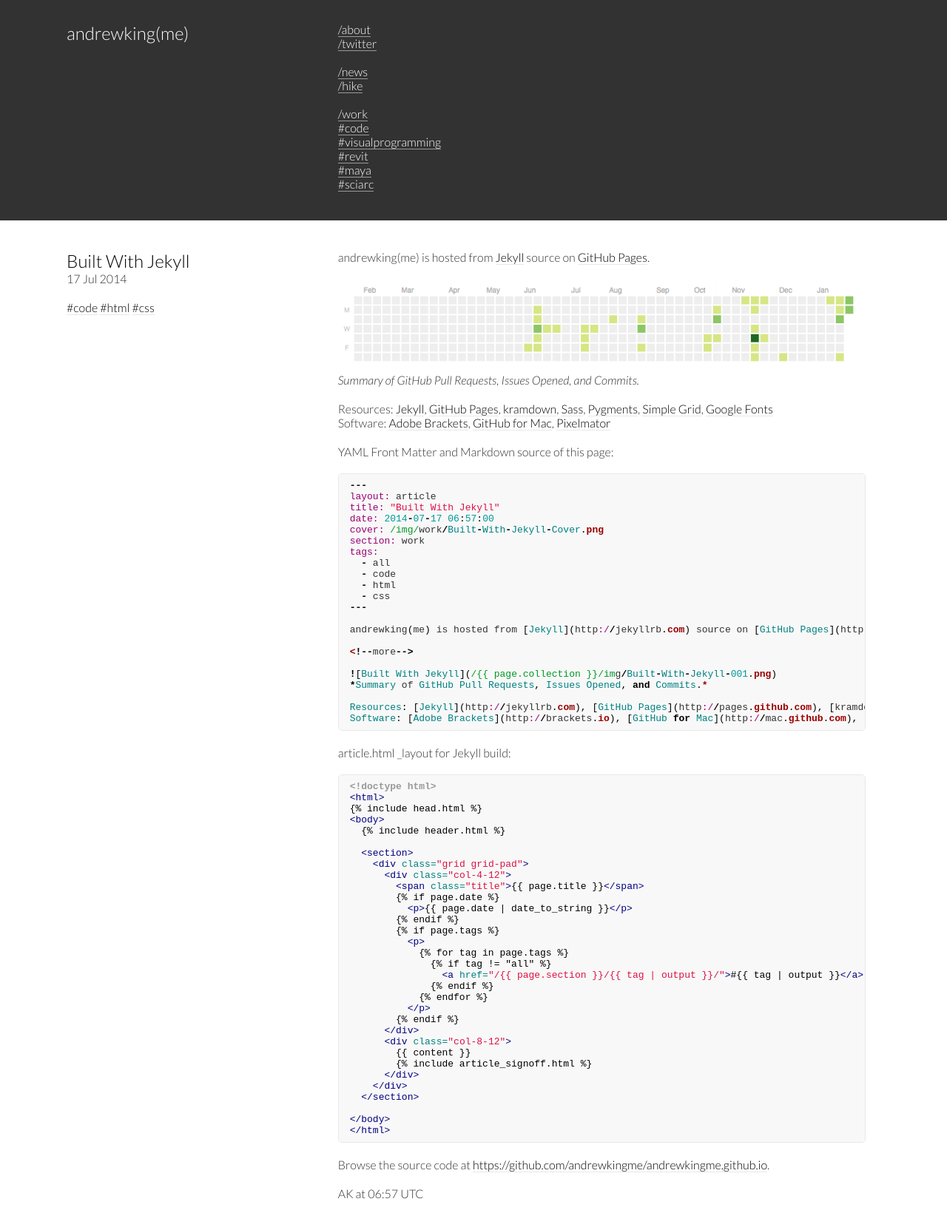
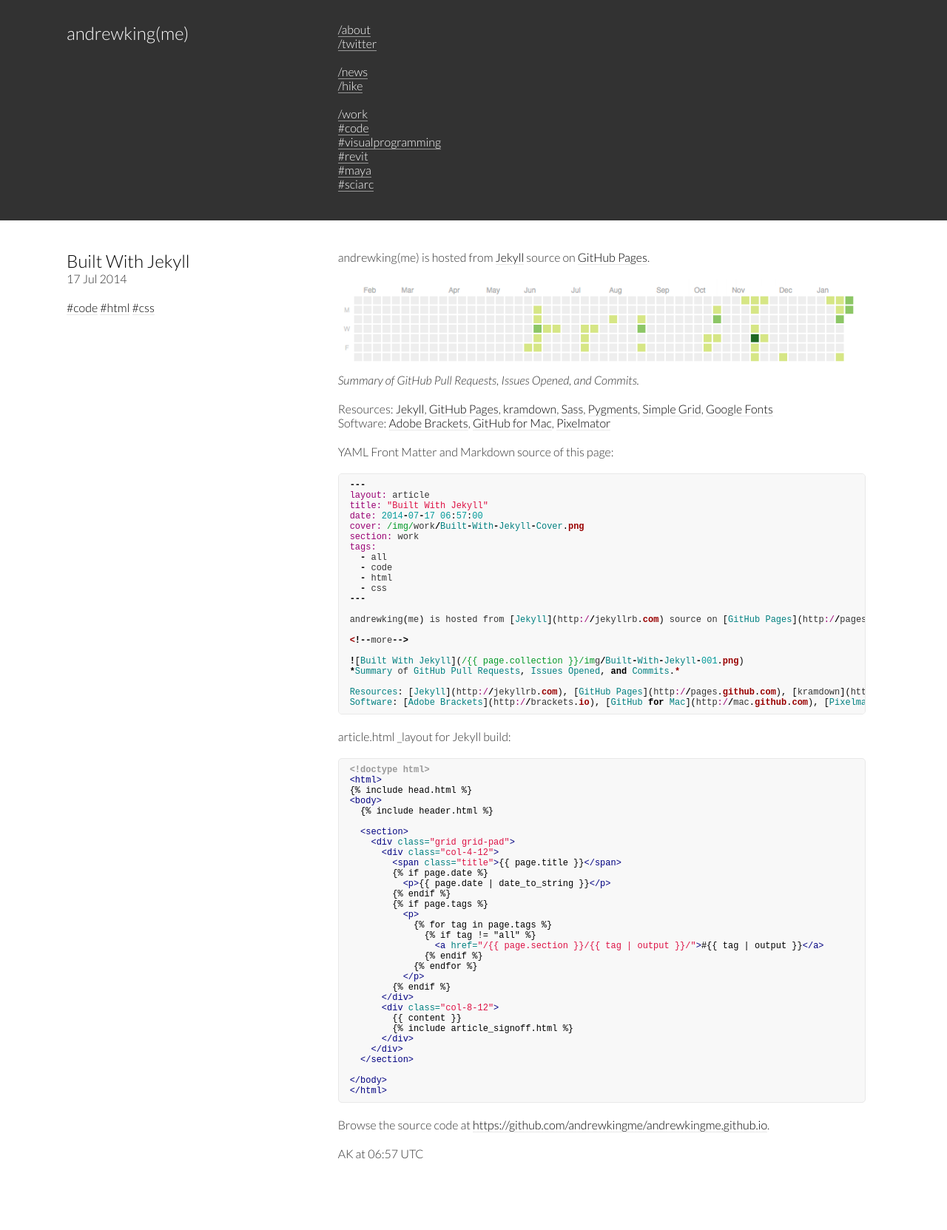
Before and after one commit to andrewkingme/andrewkingme.github.io, a Jekyll site: the page built from _work/Built-With-Jekyll.md, in a window 1280 px wide. Shown: the whole page at 74% size. Built offline with Jekyll 4.4.1, drawn with Linux system fonts in a browser that asks for light colours; after the commit the page ends 1609 px from its top, so only the background shows below that.

Commit message:
css Cross Browser Font Size Consistency

```diff
--- a/_includes/head.html
+++ b/_includes/head.html
@@ -9,7 +9,7 @@
   <link rel="apple-touch-icon" sizes="120x120" href="/assets/ico/apple-touch-icon-120x120.png">
   <link rel="apple-touch-icon" sizes="76x76" href="/assets/ico/apple-touch-icon-76x76.png">
   <link rel="stylesheet" href="/assets/css/style.css">
-  <link rel="stylesheet" href="/assets/css/pygments.css">
+  <link rel="stylesheet" href="/assets/css/highlight.css">
   <link rel="stylesheet" href="/assets/css/simplegrid.css">
 
   <script src="/assets/js/html5shiv-printshiv.js"></script>
--- a/assets/css/pygments.css
+++ b/assets/css/highlight.css
@@ -1,3 +1,4 @@
+.highlight { font-size: 12px; }
 .highlight .c { color: #999988; font-style: italic; }
 .highlight .err { color: #a61717; background-color: #e3d2d2; }
 .highlight .k { font-weight: bold; }
--- a/assets/css/style.scss
+++ b/assets/css/style.scss
@@ -20,7 +20,7 @@
   margin: 0;
   background-color: $color-1;
   font-family: $font-stack;
-  font-size: 14px/1.5em;
+  font-size: 16px;
   color: $color-3;
   font-weight: 300;
 }
@@ -164,7 +164,7 @@
   border: 1px solid $color-2;
   border-radius: 3px;
   font-family: inherit;
-  font-size: 14px;
+  font-size: 16px;
   line-height: 16px;
   resize: none;
   -webkit-appearance: none;
@@ -198,7 +198,7 @@
 	display: inline-block;
 	color: $color-6;
   font-family: inherit;
-	font-size: 14px;
+	font-size: 16px;
 	padding: 6px 24px;
 }
 
```
